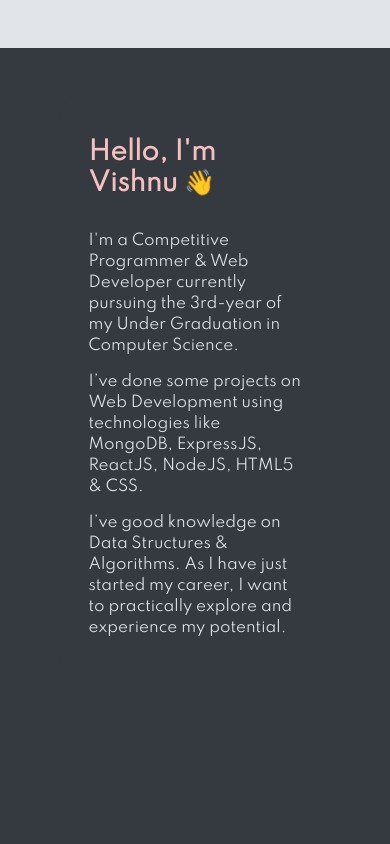
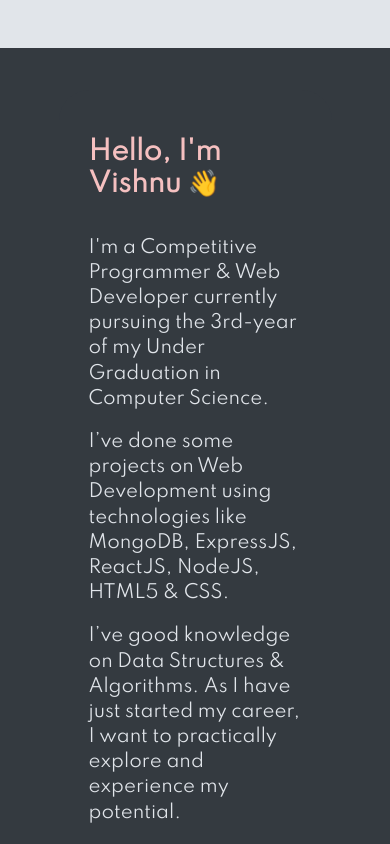
Before and after one commit to VishnuReddy50/portfolio, a React (Create React App) app: page / in a window 390 px wide. Shown: the part 800-1644 px from the top of the page. Built offline with nearby package versions, Linux system fonts and the light colour scheme.

Commit message:
my first commit

```diff
--- a/src/Components/About/About.css
+++ b/src/Components/About/About.css
@@ -45,7 +45,7 @@
 
 @media (max-width: 1100px) {
 	.about h1 {
-		font-size: 33px
+		font-size: 34px
 	}
 }
 
@@ -69,10 +69,10 @@
 		margin-bottom: 5vh;
 	}
 	.about h1 {
-		font-size: 25px;
+		font-size: 26px;
 	}
 
 	.about .about-details {
-		font-size: 15px;
+		font-size: 18px;
 	}
 }
```
